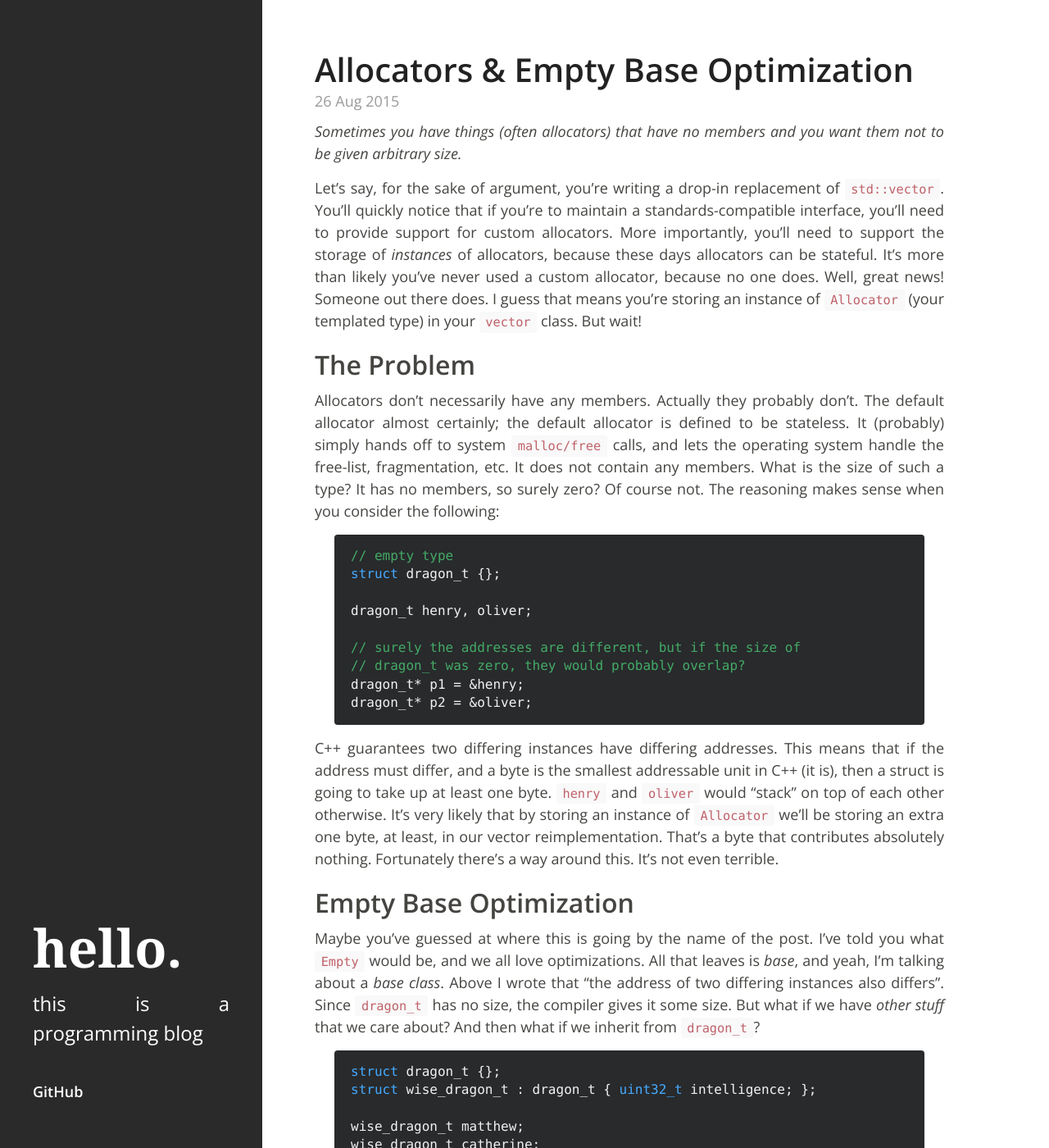
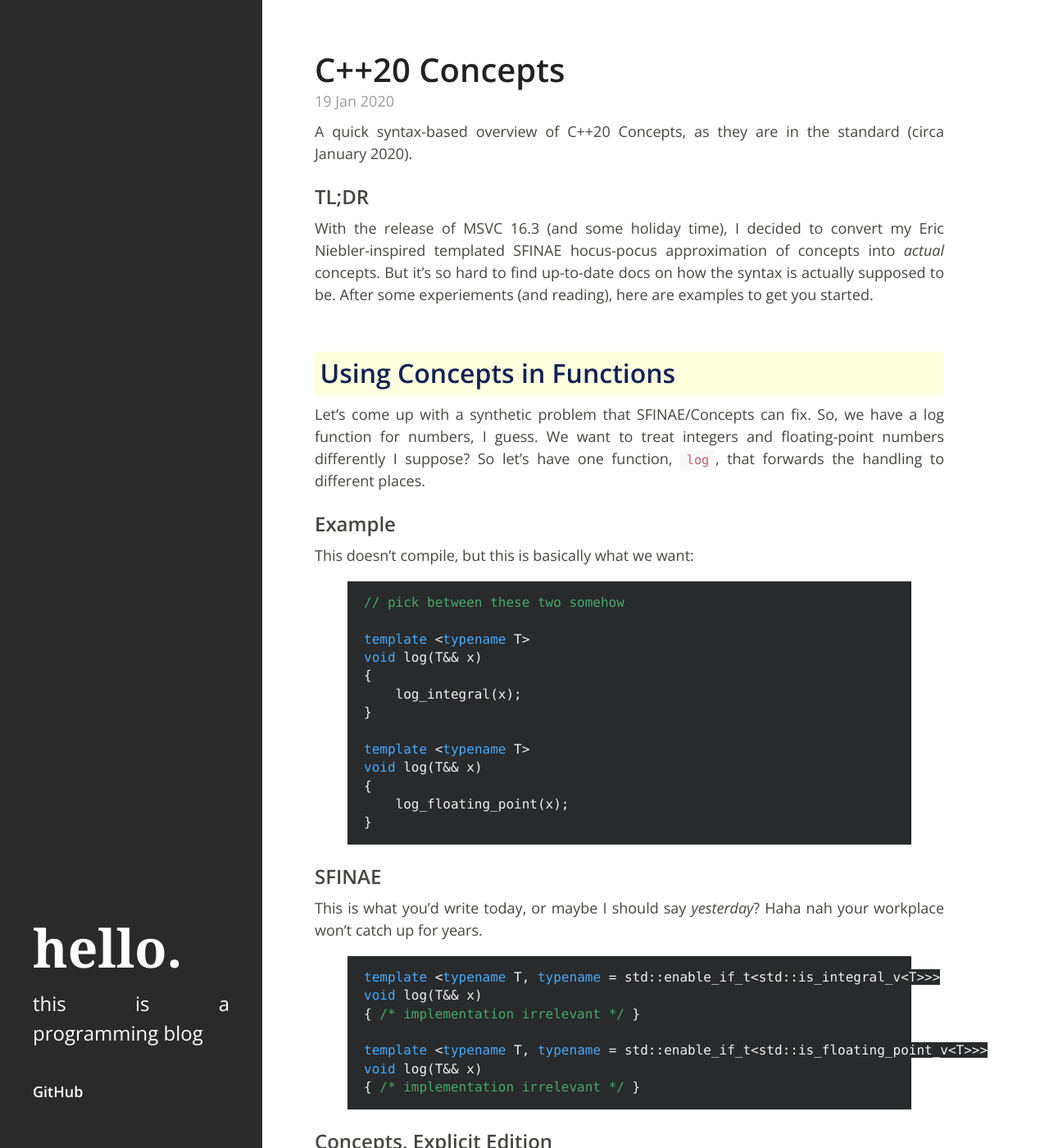
Before and after one commit to omnigoat/omnigoat.github.io, a Jekyll site: the page built from index.html, in a window 1280 px wide and 1400 px high. Shown: the whole window at 82% size. Built offline with Jekyll 4.4.1, drawn with Linux system fonts in a browser that asks for light colours; the list of posts is cut into pages by our own code; some of the changed text lies outside the part shown.

Commit message:
added post about c++20 concepts

```diff
--- a/_config.yml
+++ b/_config.yml
@@ -13,4 +13,4 @@
   syntax_highlighter: rouge
 permalink:    pretty
 paginate:     5
-gems: [jekyll-paginate]
+plugins: [jekyll-paginate]
--- /dev/null
+++ b/_posts/2020-01-19-cpp20-concepts.md
@@ -0,0 +1,300 @@
+---
+layout: post
+title: C++20 Concepts
+---
+
+A quick syntax-based overview of C++20 Concepts, as they are in the standard (circa January 2020).
+
+### TL;DR
+
+With the release of MSVC 16.3 (and some holiday time), I decided to convert my Eric Niebler-inspired templated SFINAE
+hocus-pocus approximation of concepts into _actual_ concepts. But it's so hard to find up-to-date docs on how the
+syntax is actually supposed to be. After some experiements (and reading), here are examples to get you started.
+
+## Using Concepts in Functions
+
+Let's come up with a synthetic problem that SFINAE/Concepts can fix. So, we have a log function for numbers, I guess.
+We want to treat integers and floating-point numbers differently I suppose? So let's have one function, `log`, that forwards
+the handling to different places.
+
+
+### Example
+
+This doesn't compile, but this is basically what we want:
+
+{% highlight c++ %}
+// pick between these two somehow
+
+template <typename T>
+void log(T&& x)
+{
+    log_integral(x);
+}
+
+template <typename T>
+void log(T&& x)
+{
+    log_floating_point(x);
+}
+{% endhighlight %}
+
+
+### SFINAE
+
+This is what you'd write today, or maybe I should say _yesterday_? Haha nah your workplace won't catch up for years.
+
+{% highlight c++ %}
+template <typename T, typename = std::enable_if_t<std::is_integral_v<T>>>
+void log(T&& x)
+{ /* implementation irrelevant */ }
+
+template <typename T, typename = std::enable_if_t<std::is_floating_point_v<T>>>
+void log(T&& x)
+{ /* implementation irrelevant */ }
+{% endhighlight %}
+
+### Concepts, Explicit Edition
+
+Here is your first taste of concepts, constraining your function template:
+ * This (a "requires clause") is unnecessarily verbose for simple concepts
+ * You will need to use requires clauses like this for concepts that take multiple types
+ * My syntax highlighter doesn't highlight 'requires' yet :(
+
+{% highlight c++ %}
+template <typename T>
+requires std::integral<T>
+void log(T&& x)
+{ ... }
+
+template <typename T>
+requires std::floating_point<T>
+void log(T&& x)
+{ ... }
+{% endhighlight %}
+
+### Concepts, Decltype Edition
+
+This won't make sense until the very next example, but you can also place the requires clause
+_after_ the parameter-list. This allows you to do some funky things with `decltype`, shown here.
+ * You need to `std::remove_reference_t` your decltypes for many concepts (some you don't)
+ * I don't recommend doing this unless you really have to, it's hard to read
+
+{% highlight c++ %}
+template <typename T>
+void log(T&& x)
+requires std::integral<std::remove_reference_t<decltype(x)>>
+{ ... }
+
+template <typename T>
+void log(T&& x)
+requires std::floating_point<std::remove_reference_t<decltype(x)>>
+{ ... }
+{% endhighlight %}
+
+### Concepts, Generic Function Edition
+
+C++20 allows you to write generic functions which take `auto` as the parameter type, just like generic lambdas.
+You then can omit the template specification. You don't get a typename, so you have to decltype the argument.
+Now the above makes _more_ sense!
+
+{% highlight c++ %}
+void log(auto&& x)
+requires std::integral<std::remove_reference_t<decltype(x)>>
+{ ... }
+
+void log(auto&& x)
+requires std::floating_point<std::remove_reference_t<decltype(x)>>
+{ ... }
+{% endhighlight %}
+
+### Concepts, Useful Edition
+
+This what you want to write most of the time if:
+ * Your concepts are simple and apply to the one type
+ * You're not using Generic Functions
+
+{% highlight c++ %}
+template <std::integral T>
+void log(T&& x)
+{ ... }
+
+template <std::floating_point T>
+void log(T&& x)
+{ ... }
+{% endhighlight %}
+
+### Concepts, Combo Edition
+
+Highlighting the terseness you can achieve with "Constrained auto".
+
+{% highlight c++ %}
+void log(std::integral auto&& x)
+{ ... }
+
+void log(std::floating_point auto&& x)
+{ ... }
+{% endhighlight %}
+
+### Putting Things Together
+
+Here's a slightly more complex example showing things together:
+
+{% highlight c++ %}
+template <typename D, std::integral T>
+requires std::assignable_from<D, T>
+void assign_the_thing(D& dest, T&& x)
+{
+    dest = std::forward<T>(x);
+}
+
+// here's the generic-function version.
+//
+// in this case we don't need to std::remove_reference_t our decltypes because
+// we actually want to know if we can assign the lvalue/rvalue x to the lvalue dest
+//
+// it's up to you which you prefer
+void assign_the_thing(auto& dest, std::integral auto&& x)
+requires std::assignable_from<decltype(dest), decltype(x)>
+{
+    dest = std::forward<decltype(x)>(x);
+}
+
+{% endhighlight %}
+
+## Writing A Concept
+
+Okay so you can use concepts defined in the standard library. Now let's write a concept, because
+that's where the real magic is. And everyone loves magic.
+
+### The simplest concept
+Concepts are defined by a compile-time boolean expression. So this restricts nothing:
+{% highlight c++ %}
+template <typename T>
+concept superfluous = true;
+{% endhighlight %}
+
+### A concept specified using a boolean
+Here we create a concept from a standard-library compile-time boolean. This is, in fact, how
+`std::integral` is (probably) implemented.
+{% highlight c++ %}
+template <typename T>
+concept integral = std::is_integral_v<T>;
+{% endhighlight %}
+Boolean operators fully supported:
+{% highlight c++ %}
+// note -- std::integral & std::floating_point are concepts
+template <typename T>
+concept number = std::integral<T> || std::floating_point<T>;
+{% endhighlight %}
+
+### You want certain expressions to be valid
+We can require the type to be able to do things. To do so we wrap expressions in braces:
+{% highlight c++ %}
+template <typename T>
+concept you_can_increment_it = requires(T x)
+{
+    {++x};
+};
+
+// look, this concept requires two types
+template <typename X, typename Y>
+concept they_are_mathsy = requires(X x, Y y)
+{
+    { x * y };
+    { x / y };
+    { x + y };
+    { x - y };
+};
+{% endhighlight %}
+
+### You care about the types returned
+Using some _serious voodoo magic_, C++20 will substitute the evaluated result-type
+of the expression into the return-type-requirement, _at the front_, which is a little
+weird, but okay.
+{% highlight c++ %}
+template <typename T>
+concept you_can_increment_it = requires(T x)
+{
+    // incrementing doesn't change type
+    //
+    // the substitution is evaluated as:
+    //   std::same_as<your-expressions-resultant-type, T>
+    {++x} -> std::same_as<T>;
+
+    // addition results in something convertible to an int
+    {x + x} -> std::convertible_to<int>;
+};
+{% endhighlight %}
+
+
+### You want to inspect types, members, and methods
+Prefacing a statement in the requires clause with `typename` tells the compiler
+you're about to interrogate the type to ensure it has a sub-type. If it doesn't,
+the concept hasn't been satisfied.
+{% highlight c++ %}
+template <typename T>
+concept its_a_dragon = requires(T x)
+{
+    // this type trait must be able to be instantiated
+    typename dragon_traits<T>;
+
+    // T has a nested typename for some pointer idk use your imagination
+    typename T::dragon_clan_ptr;
+
+    {x.breathe_fire()};
+    {x.dragon_breath_firepower()} -> std::convertible_to<uint>;
+};
+
+// notice we don't need a 'x' argument if we don't do any expression stuff
+template <typename T>
+concept its_a_knight = requires
+{
+    typename T::castle_type;
+    typename T::armour_type;
+    typename knight_traits<T>;
+};
+{% endhighlight %}
+
+### Invovled Example
+Here we use several of our previous ideas to describe something we can new & delete.
+{% highlight c++ %}
+template <typename T>
+concept dynamically_allocatable =
+    std::default_constructible<T> &&
+    std::copy_constructible<T> &&
+    std::destructible<T>
+requires(T a, size_t n)
+{
+    requires std::same_as<T*, decltype(new T)>;
+    requires std::same_as<T*, decltype(new T(a))>;
+    requires std::same_as<T*, decltype(new T[n])>;
+    { a.~T() } noexcept; // destructor must be noexcept (and exist!)
+    { delete new T };
+    { delete new T[n] };
+};
+{% endhighlight %}
+
+## Constrained auto, but everywhere
+
+"Constrained auto" means you jam a concept in front of `auto` to ensure whatever type
+it is conforms to the concept. You can put this damn near anywhere you use `auto`.
+
+{% highlight c++ %}
+template <typename G, knight_concept K>
+void murder_jim(G&& game_mode, K&& knight)
+{
+    dragon_concept auto jim = find_jim(game_mode);
+
+    knight.murder_dragon(jim);
+}
+{% endhighlight %}
+No but like everywhere:
+{% highlight c++ %}
+auto find_jim(game_mode_concept auto&& game_mode) -> dragon_concept auto
+{
+    return game_mode.get_antogonist();
+}
+{% endhighlight %}
+
+
+I hope that helps you get a quick handle on how concepts are crafted and used in C++20.
--- a/public/css/hyde.css
+++ b/public/css/hyde.css
@@ -76,8 +76,11 @@
   font-size: 40px;
 }
 h2 {
-  margin-top: 20px;
+  margin-top: 1.75em;
   font-size: 32px;
+  color: #125;
+  background-color: #ffd;
+  padding: 0.2em;
 }
 h3 {
   margin-top: 24px;
```
Also changed, not shown: Gemfile.lock.
